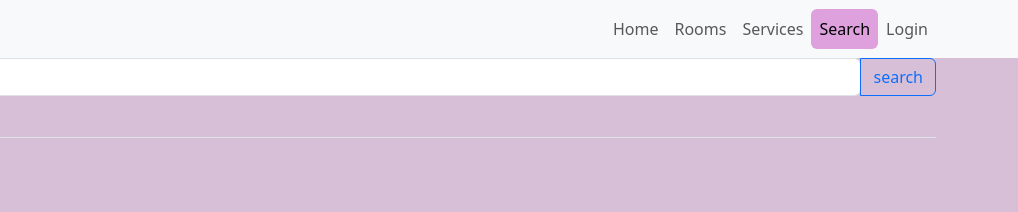
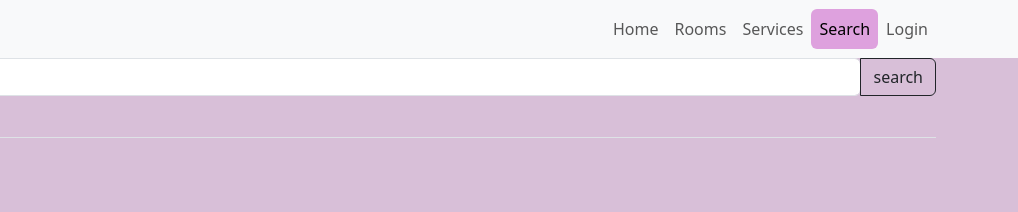
Before and after one commit to Eberechi-N/Library-UI-Revamp, a website: page html/search_result.html in a window 1280 px wide. Shown: the full height of the page, 262-1280 px from the left. Drawn offline with nearby package versions, Linux system fonts and the light colour scheme.

Commit message:
edited the button

```diff
--- a/html/search_result.html
+++ b/html/search_result.html
@@ -209,7 +209,7 @@
         <button
           id="searchButton"
           type="button"
-          class="btn btn-outline-primary"
+          class="btn btn-outline-dark"
           data-mdb-ripple-init
         >
           search
```
